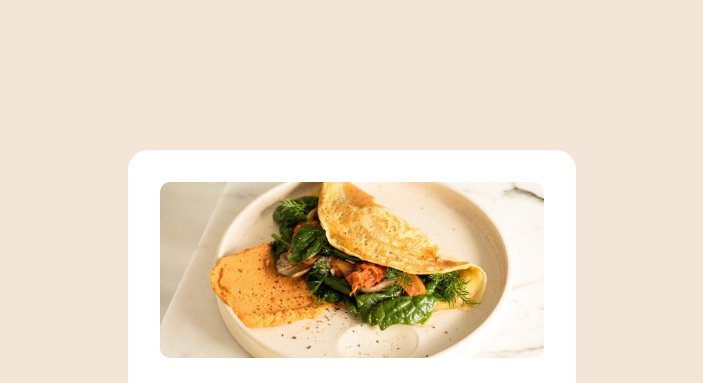
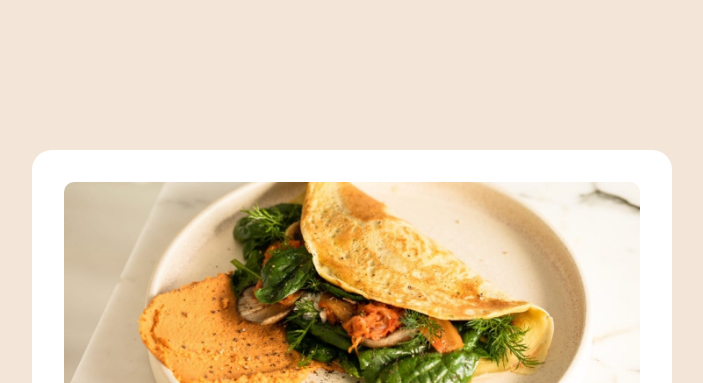
Before and after one commit to curricle/Recipe-Page, a plain HTML site: page index.html in a window 1280 px wide. Shown: the top 383 px of the page, without its empty margins (288-991 px from the left). Drawn offline with Linux system fonts and the light colour scheme.

Commit message:
Update README.md

```diff
--- a/styles.css
+++ b/styles.css
@@ -33,6 +33,7 @@ body {
     align-items: center;
     justify-content: center;
     font-family: "Outfit", sans-serif;
+    font-weight: 400;
 }
 h1, h2 {
     font-family: "Young Serif", serif;
@@ -65,7 +66,7 @@ hr {
 }
 #recipe {
     background-color: var(--white);
-    width: 35%;
+    width: 50%;
     padding: 32px;
     border-radius: 20px;
     margin: 150px 0;
```
Also changed, not shown: 1 other file.
